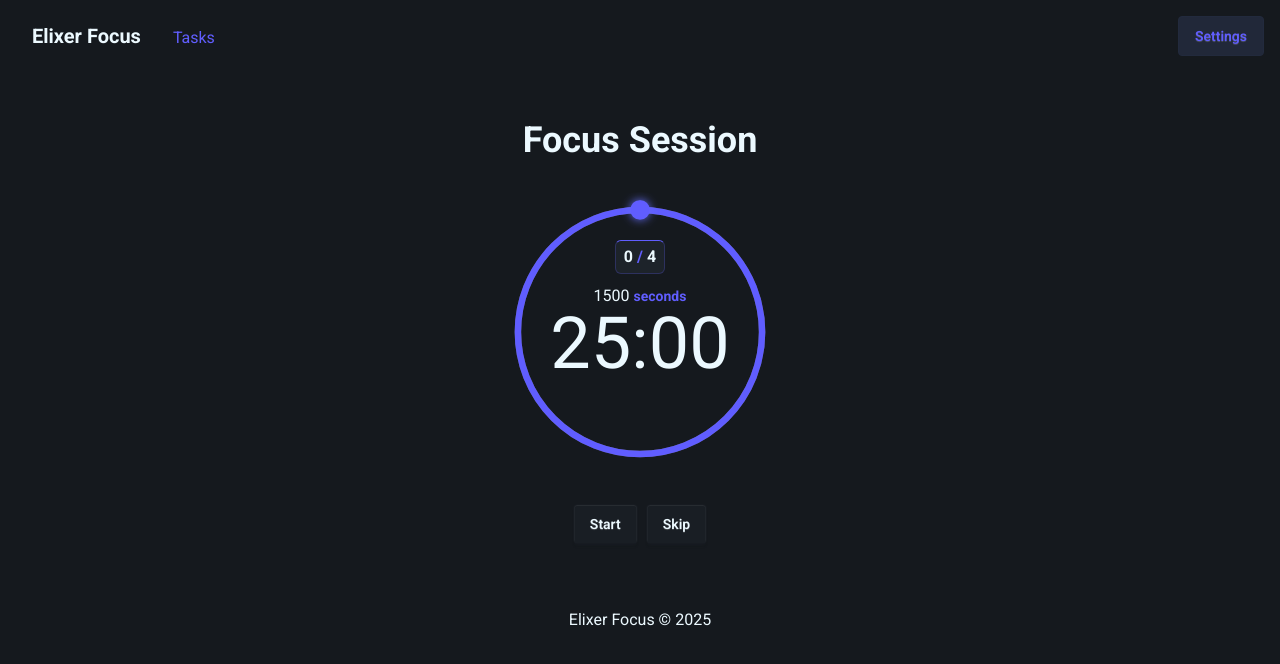
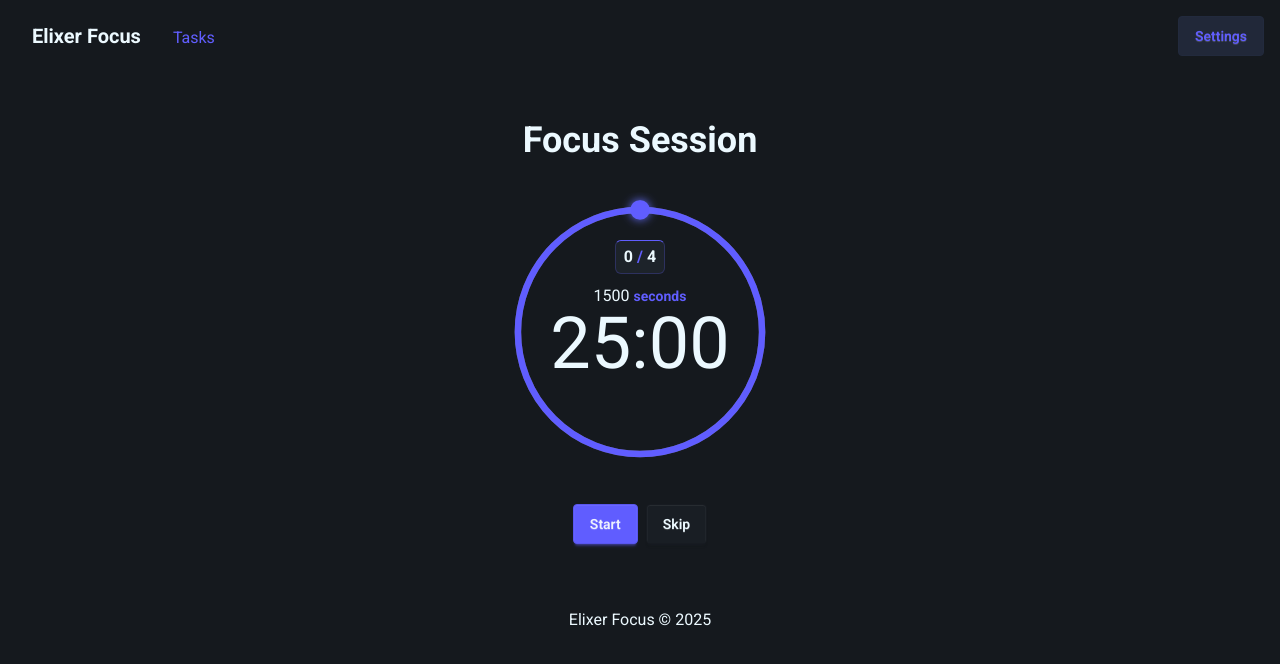
Before and after one commit to elixer-prince/elixer-focus, a React (Vite) app in the folder react-frontend/: page / in a window 1280 px wide. Shown: the top 664 px of the page. Built offline with nearby package versions, Linux system fonts and the light colour scheme.

Commit message:
style(countdown-timer): add primary color to play and pause buttons

```diff
--- a/react-frontend/src/features/CountdownTimer/ButtonControls/PauseButton.tsx
+++ b/react-frontend/src/features/CountdownTimer/ButtonControls/PauseButton.tsx
@@ -4,7 +4,7 @@ const PauseButton = () => {
     const { pauseCountdown } = usePauseCountdown();
 
     return (
-        <button className="btn" onClick={pauseCountdown}>
+        <button className="btn btn-primary" onClick={pauseCountdown}>
             Pause
         </button>
     );
--- a/react-frontend/src/features/CountdownTimer/ButtonControls/StartButton.tsx
+++ b/react-frontend/src/features/CountdownTimer/ButtonControls/StartButton.tsx
@@ -4,7 +4,7 @@ const StartButton = () => {
     const { startCountdownWithSound } = useStartCountdown();
 
     return (
-        <button className="btn" onClick={startCountdownWithSound}>
+        <button className="btn btn-primary" onClick={startCountdownWithSound}>
             Start
         </button>
     );
```
